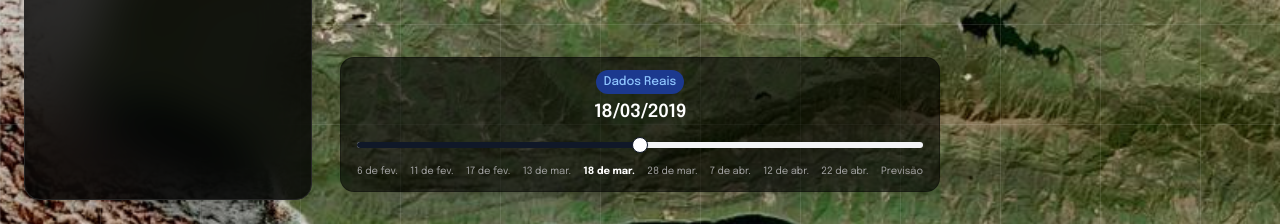
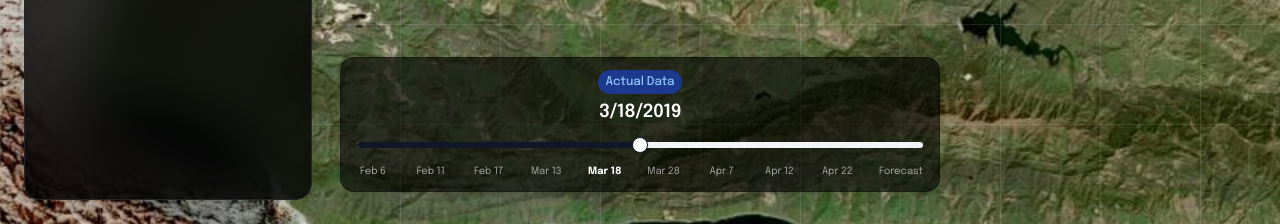
Before and after one commit to obixy/bloomwatch, a React (Vite) app in the folder frontend/: page / in a window 1280 px wide. Shown: the part 576-800 px from the top of the page. Built offline with nearby package versions, Linux system fonts and the light colour scheme.

Commit message:
refactor: atualizar textos do componente Slider para inglês

```diff
--- a/frontend/src/components/slider.tsx
+++ b/frontend/src/components/slider.tsx
@@ -58,12 +58,12 @@ export function SliderComponent({ onChangeMapImage }: SliderComponentProps) {
               : 'bg-orange-900 text-orange-300'
           }`}
         >
-          {currentData.type === 'real' ? 'Dados Reais' : 'Previsão'}
+          {currentData.type === 'real' ? 'Actual Data' : 'Forecast'}
         </span>
         <span className="text-lg font-semibold text-white tracking-tight">
           {currentData.type === 'real'
-            ? new Date(currentData.date).toLocaleDateString('pt-BR')
-            : `Previsão de 4 anos`}
+            ? new Date(currentData.date).toLocaleDateString('en-US')
+            : `4-Year Forecast`}
         </span>
       </div>
 
@@ -85,11 +85,11 @@ export function SliderComponent({ onChangeMapImage }: SliderComponentProps) {
             style={{ minWidth: 32, textAlign: 'center' }}
           >
             {data.type === 'real'
-              ? new Date(data.date).toLocaleDateString('pt-BR', {
+              ? new Date(data.date).toLocaleDateString('en-US', {
                   month: 'short',
                   day: 'numeric',
                 })
-              : 'Previsão'}
+              : 'Forecast'}
           </span>
         ))}
       </div>
```
